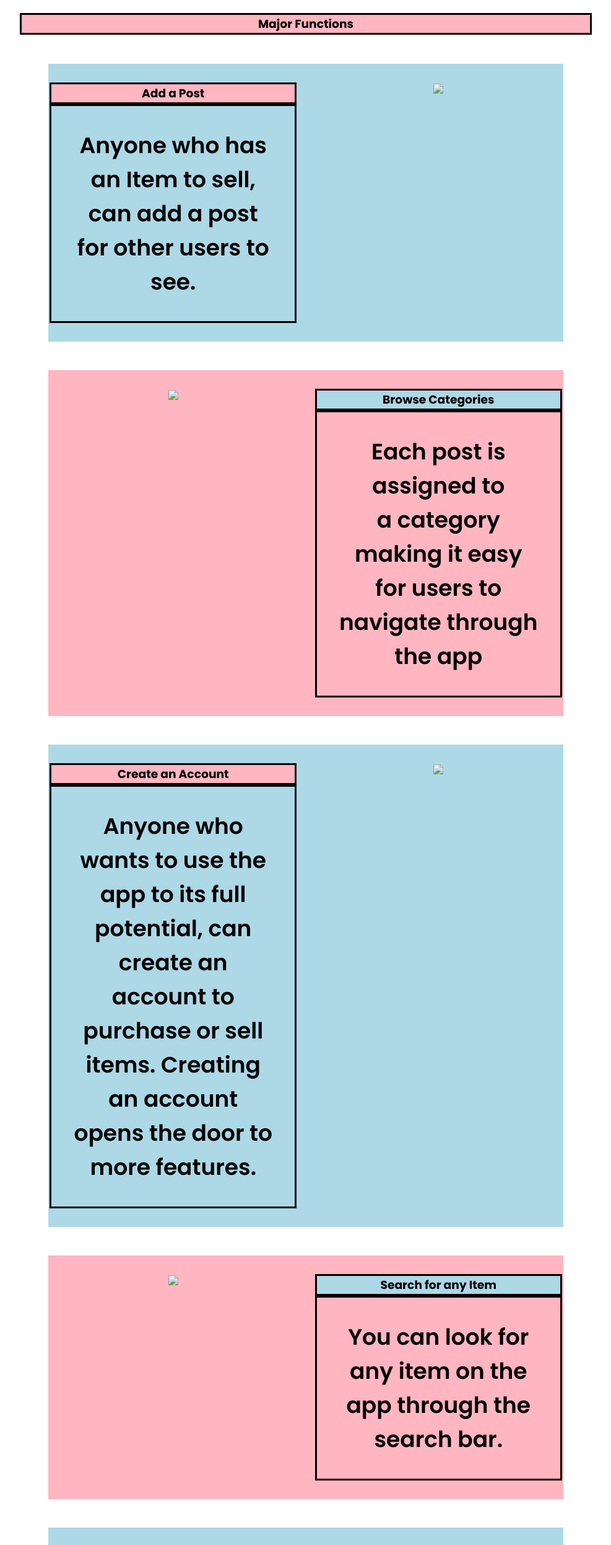
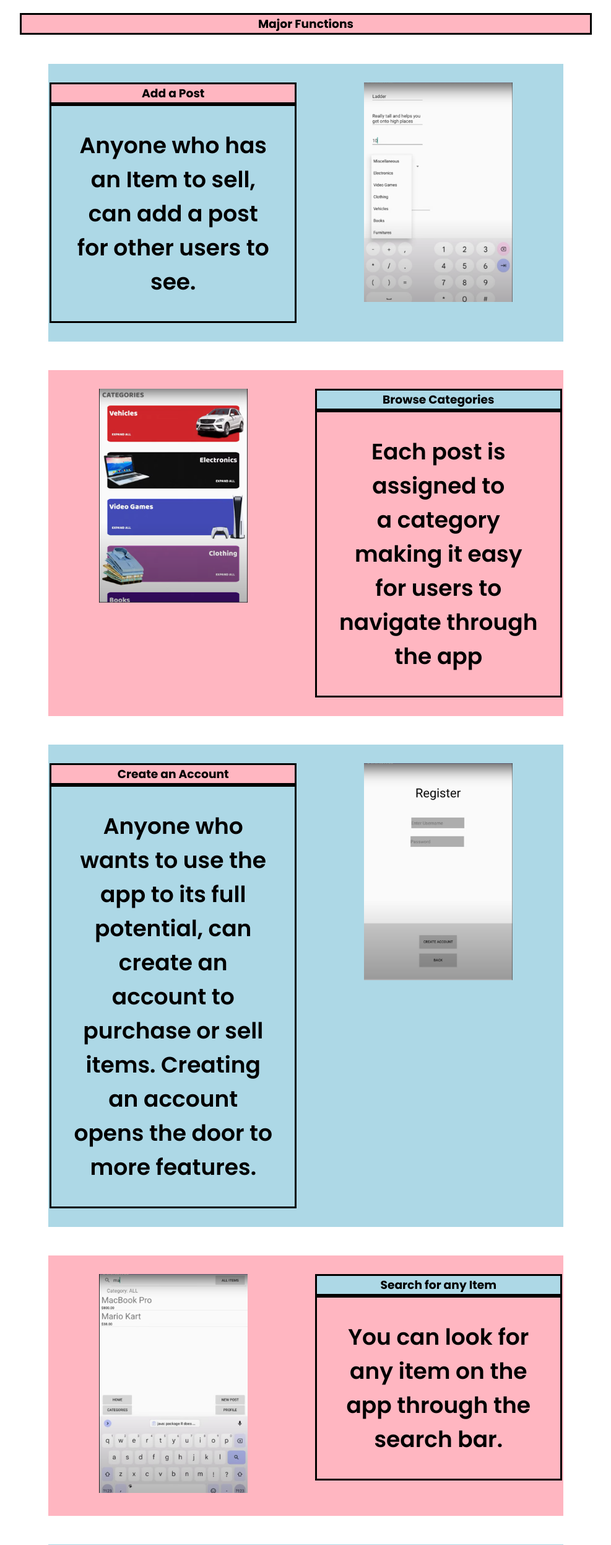
Before and after one commit to Rhushabh121/Fair-Price-Application, a plain HTML site: page Website/index.html in a window 1280 px wide. Shown: the part 1080-3572 px from the top of the page at 62% size, without its empty margins (146-1133 px from the left). Drawn offline with Linux system fonts and the light colour scheme.

Commit message:
Replace index.html

```diff
--- a/Website/index.html
+++ b/Website/index.html
@@ -82,7 +82,7 @@
             </div>
 
             <div class="feature-col">
-                <img src="Images/newpost.PNG"  >
+                <img src="newpost.PNG"  >
 
             </div>
 
@@ -93,7 +93,7 @@
         <div class=" row2">
 
             <div class="feature-col">
-                <img src="Images/categories.PNG"  >
+                <img src="categories.PNG"  >
 
             </div>
 
@@ -120,7 +120,7 @@
             </div>
 
             <div class="feature-col">
-                <img src="Images/register.PNG"  >
+                <img src="register.PNG"  >
 
             </div>
 
@@ -130,7 +130,7 @@
         <div class=" row2">
 
             <div class="feature-col">
-                <img src="Images/filter.PNG"  >
+                <img src="filter.PNG"  >
 
             </div>
 
@@ -158,7 +158,7 @@
             </div>
 
             <div class="feature-col">
-                <img src="Images/payment.PNG"  >
+                <img src="payment.PNG"  >
 
             </div>
 
@@ -283,7 +283,7 @@
         </div>
 
         <div class="feature-col">
-            <img src="Images/velocity.PNG"  >
+            <img src="velocity.PNG"  >
 
         </div>
 
```
